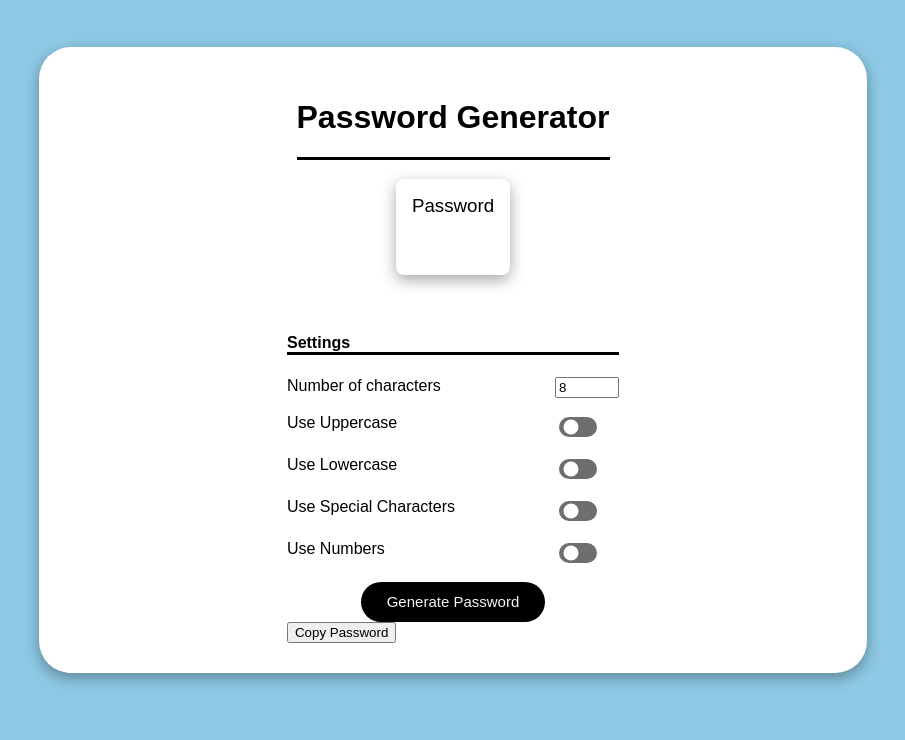
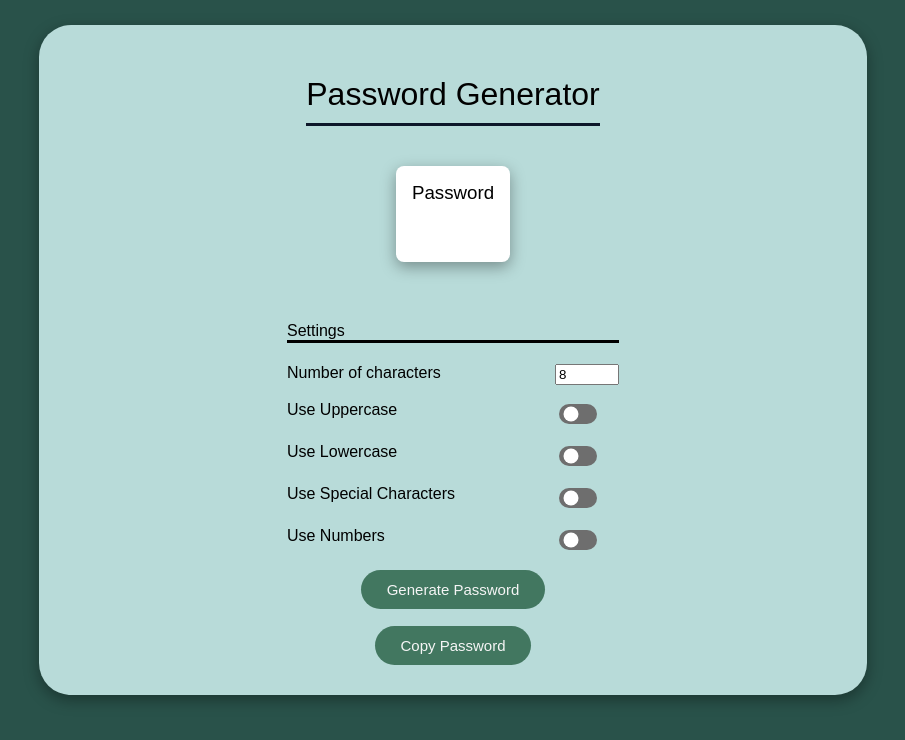
Before and after one commit to nikoauer/Randomized-Password-Generator, a plain HTML site: page index.html in a window 1280 px wide. Shown: the whole page, without its empty margins (187-1092 px from the left). Drawn offline with Linux system fonts and the light colour scheme.

Commit message:
tweaked styling and colour in css file

```diff
--- a/css/stylesheet.css
+++ b/css/stylesheet.css
@@ -1,17 +1,18 @@
 body {
-    background-color: #8ecae6;
+    background-color: #29524A;
     margin: 0;
     display: flex;
     justify-content: center;
     align-items: center;
     min-height: 90vh;
     font-family: sans-serif;
+    font-weight: 300;
 }
 
-header {
-
-    color: black;
-    border-bottom: solid rgb(0, 0, 0);
+h1 {
+    font-weight: 400;
+    border-bottom: solid #0d172a;
+    padding-bottom: 10px;
 }
 
 /* the box for the title and button */
@@ -23,13 +24,13 @@ header {
     box-shadow: rgba(0, 0, 0, 0.35) 0px 5px 15px;
     width: 60%;
     padding: 30px;
-    background-color: white;
+    background-color: #B8DBD9;
     border-radius: 2rem;
 }
 
 #passwordDisplay{
     border-radius: .5rem;
-    font-weight: 400;
+    font-weight: 200;
     background-color: rgb(255, 255, 255);
     color: rgb(0, 0, 0);
     box-shadow: rgba(0, 0, 0, 0.35) 0px 5px 15px;
@@ -40,6 +41,7 @@ header {
 }
 
 #settings {
+    font-weight: 500;
     border-bottom: solid black;
 }
 
@@ -78,7 +80,7 @@ header {
 }
 
 #useUppercase:checked {
-    background-color: #bada55;
+    background-color: #08A045;
 }
 
 #useUppercase:checked::after {
@@ -112,7 +114,7 @@ header {
 }
 
 #useLowercase:checked {
-    background-color: #bada55;
+    background-color: #08A045;
 }
 
 #useLowercase:checked::after {
@@ -147,7 +149,7 @@ header {
 }
 
 #useSpecialCharacters:checked {
-    background-color: #bada55;
+    background-color: #08A045;
 }
 
 #useSpecialCharacters:checked::after {
@@ -181,7 +183,7 @@ header {
 }
 
 #useNumbers:checked {
-    background-color: #bada55;
+    background-color: #08A045;
 }
 
 #useNumbers:checked::after {
@@ -197,12 +199,43 @@ header {
 }
 
 #generatePassword {
-    background-color: rgb(0, 0, 0);
+    background-color: #427760;
     border: 0 solid rgb(59, 59, 59);
     border-radius: 1.5rem;
     box-sizing: border-box;
     color: whitesmoke;
     cursor: pointer;
+    font-family: sans-serif;
+    font-size: 15px;
+    font-weight: 400;
+    line-height: 0.5;
+    padding: 1rem 1.6rem;
+    text-align: center;
+    text-decoration: none #0d172a solid;
+    transition: all .2s cubic-bezier(.4, 0, .2, 1);
+    grid-column: span;
+}
+
+#generatePassword:hover {
+    background-color: #08A045;
+}
+
+/* effect selectors for the Copy Password button */
+.copyButton {
+    display: flex;
+    justify-content: center;
+    align-items: center;
+    padding-top: 5%;
+}
+
+#copyButton {
+    background-color: #427760;
+    border: 0 solid rgb(59, 59, 59);
+    border-radius: 1.5rem;
+    box-sizing: border-box;
+    color: whitesmoke;
+    cursor: pointer;
+    font-weight: 400;
     font-family: sans-serif;
     font-size: 15px;
     line-height: 0.5;
@@ -213,7 +246,6 @@ header {
     grid-column: span;
 }
 
-#generatePassword:hover {
-    background-color: #adadad;
-    color: rgb(0, 0, 0);
+#copyButton:hover {
+    background-color: #08A045;
 }
--- a/index.html
+++ b/index.html
@@ -35,12 +35,13 @@
                     <label for="useNumbers">Use Numbers</label>
                     <input type="checkbox" id="useNumbers">
                 </div>
-                <!-- This is the generate password button -->
+                <!-- This is the generate/copy password buttons -->
                 <div class="generateButton">
                     <button type="submit" id="generatePassword">Generate Password</button>
                 </div>
-                <!-- Copy Button -->
+                <div class="copyButton">
                     <button id="copyButton">Copy Password</button>
+                </div>
                 </form>
             </main>
     </div>
```
